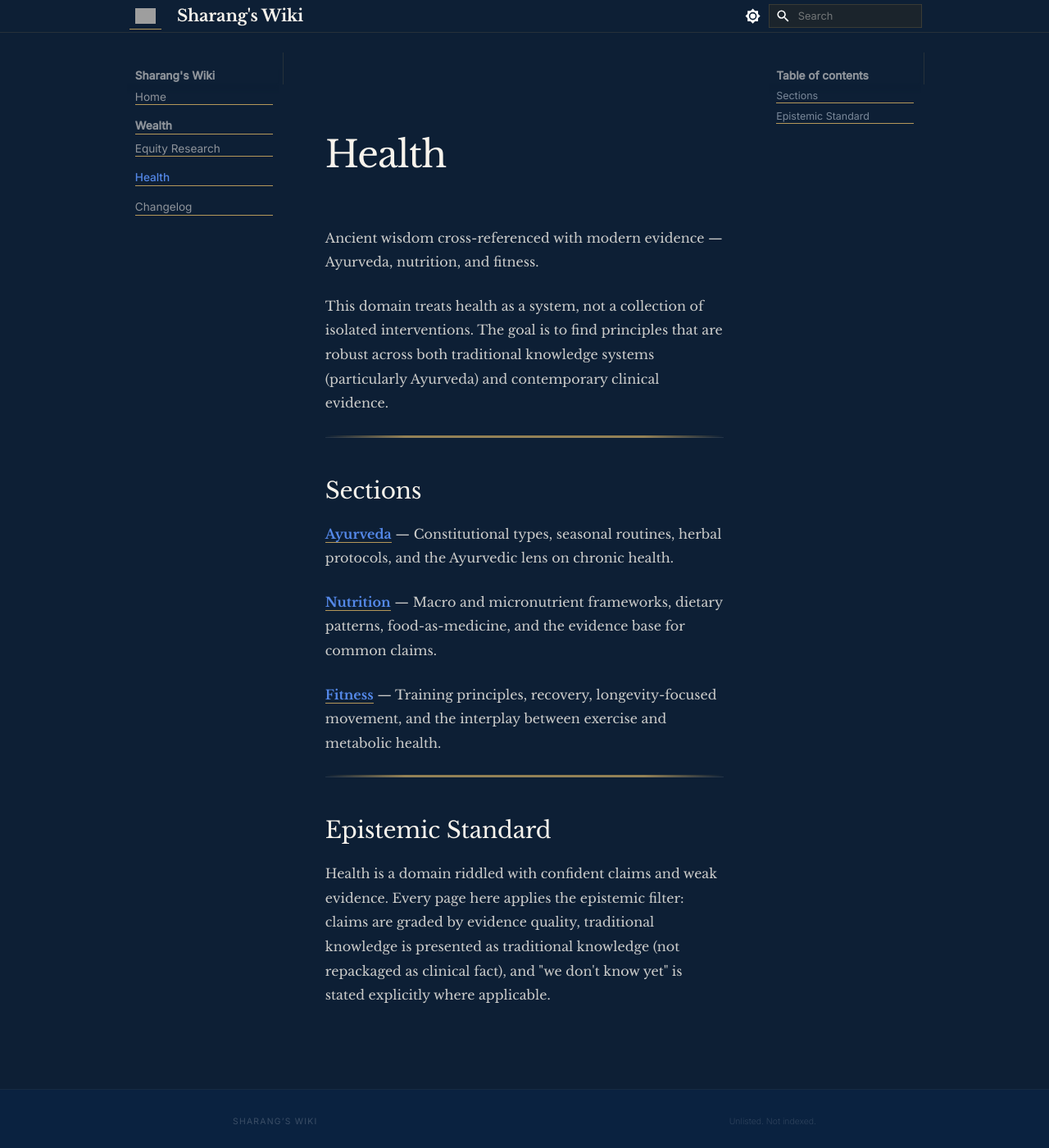
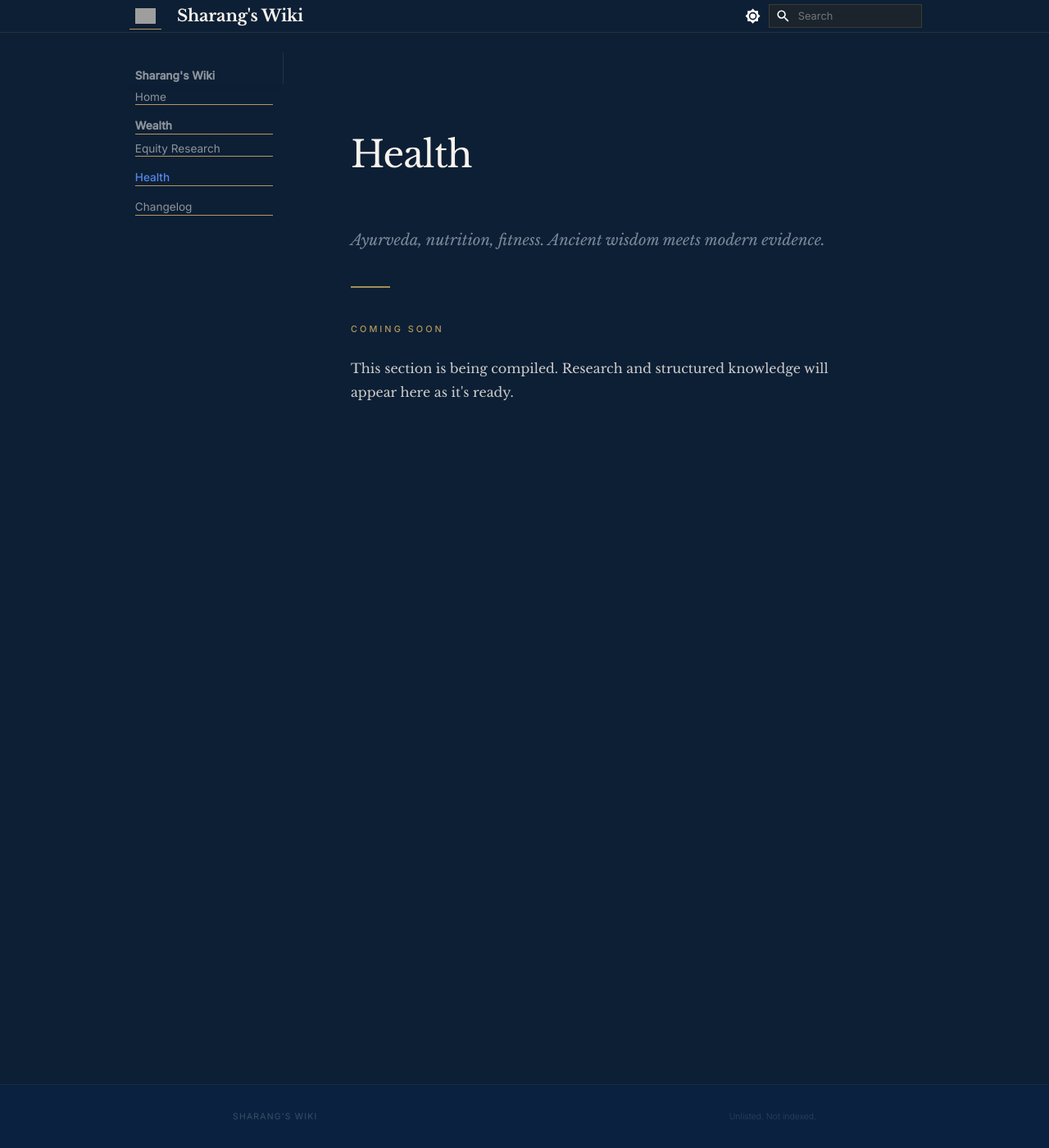
Before and after one commit to sharangshah/wiki, an MkDocs documentation site: the page built from docs/health/index.md, in a window 1280 px wide and 1400 px high. Shown: the whole window at 82% size. Built offline with MkDocs 1.6.1 and Material for MkDocs 9.7.7, drawn with Linux system fonts in a browser that asks for light colours; grey boxes are pictures that could not be loaded.

Commit message:
Update health/index.md — placeholder page

```diff
--- a/docs/health/index.md
+++ b/docs/health/index.md
@@ -1,21 +1,14 @@
+---
+hide:
+  - toc
+---
+
 # Health
 
-Ancient wisdom cross-referenced with modern evidence — Ayurveda, nutrition, and fitness.
+<p class="lede">Ayurveda, nutrition, fitness. Ancient wisdom meets modern evidence.</p>
 
-This domain treats health as a system, not a collection of isolated interventions. The goal is to find principles that are robust across both traditional knowledge systems (particularly Ayurveda) and contemporary clinical evidence.
+<div class="gold-rule"></div>
 
----
+<span class="section-label">Coming Soon</span>
 
-## Sections
-
-**[Ayurveda](ayurveda/index.md)** — Constitutional types, seasonal routines, herbal protocols, and the Ayurvedic lens on chronic health.
-
-**[Nutrition](nutrition/index.md)** — Macro and micronutrient frameworks, dietary patterns, food-as-medicine, and the evidence base for common claims.
-
-**[Fitness](fitness/index.md)** — Training principles, recovery, longevity-focused movement, and the interplay between exercise and metabolic health.
-
----
-
-## Epistemic Standard
-
-Health is a domain riddled with confident claims and weak evidence. Every page here applies the epistemic filter: claims are graded by evidence quality, traditional knowledge is presented as traditional knowledge (not repackaged as clinical fact), and "we don't know yet" is stated explicitly where applicable.
+This section is being compiled. Research and structured knowledge will appear here as it's ready.
```
